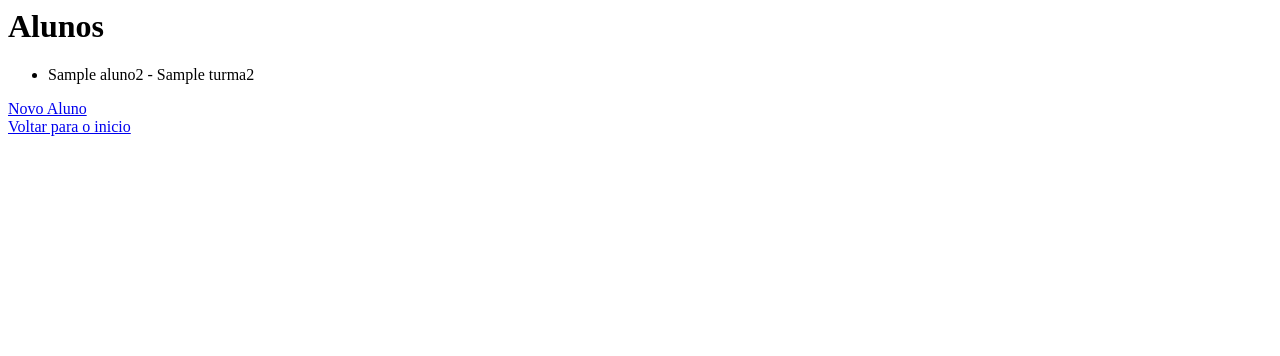
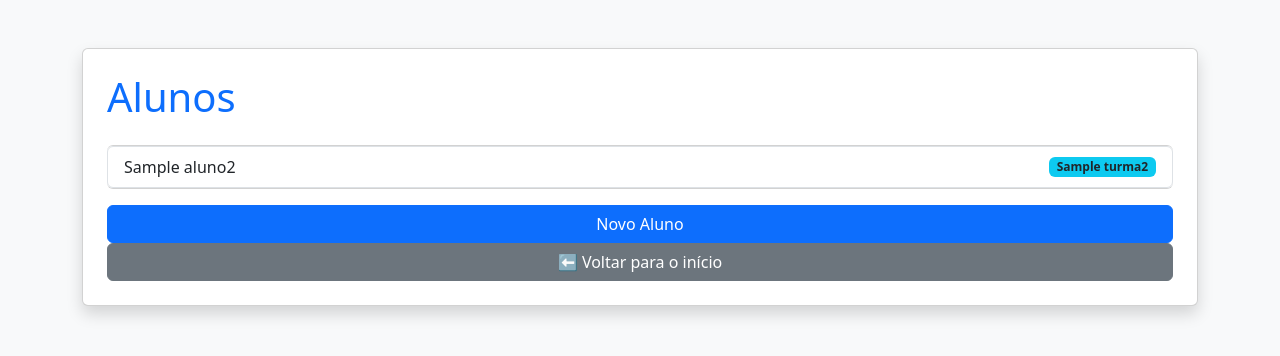
Before and after one commit to MatheusChavesBecker874/WebButler, a Django app: page /alunos/ in a window 1280 px wide. Shown: the top 356 px of the page. Run offline with Django 5.2, Linux system fonts and the light colour scheme; tables that the repository leaves empty hold one stand-in row (values such as "Sample post"); parts of the project's set-up code (start-up, migrations or seed data) failed here and were passed over.

Commit message:
Update lista_alunos.html
atualizando css

```diff
--- a/WebButler/projeto/templates/lista_alunos.html
+++ b/WebButler/projeto/templates/lista_alunos.html
@@ -1,11 +1,31 @@
-<h1>Alunos</h1>
-<ul>
-  {% for aluno in alunos %}
-    <li>{{ aluno.nome }} - {{ aluno.turma.nome }}</li>
-  {% empty %}
-    <li>Nenhum aluno cadastrado.</li>
-  {% endfor %}
-</ul>
-<a href="{% url 'criar_aluno' %}">Novo Aluno</a>
-    <br>
-    <a href="{% url 'inicio' %}">Voltar para o inicio</a>
+{% load static %}
+
+<!DOCTYPE html>
+<html lang="pt-br">
+<head>
+    <meta charset="UTF-8">
+    <title>Lista de Alunos</title>
+    <link href="https://cdn.jsdelivr.net/npm/bootstrap@5.3.0/dist/css/bootstrap.min.css" rel="stylesheet">
+</head>
+<body class="bg-light">
+<div class="container mt-5">
+    <div class="card shadow p-4">
+        <h1 class="mb-4 text-primary">Alunos</h1>
+
+        <ul class="list-group mb-3">
+            {% for aluno in alunos %}
+                <li class="list-group-item d-flex justify-content-between align-items-center">
+                    {{ aluno.nome }}
+                    <span class="badge bg-info text-dark">{{ aluno.turma.nome }}</span>
+                </li>
+            {% empty %}
+                <li class="list-group-item text-muted">Nenhum aluno cadastrado.</li>
+            {% endfor %}
+        </ul>
+
+        <a href="{% url 'criar_aluno' %}" class="btn btn-primary"> Novo Aluno</a>
+        <a href="{% url 'inicio' %}" class="btn btn-secondary">⬅ Voltar para o início</a>
+    </div>
+</div>
+</body>
+</html>
```
